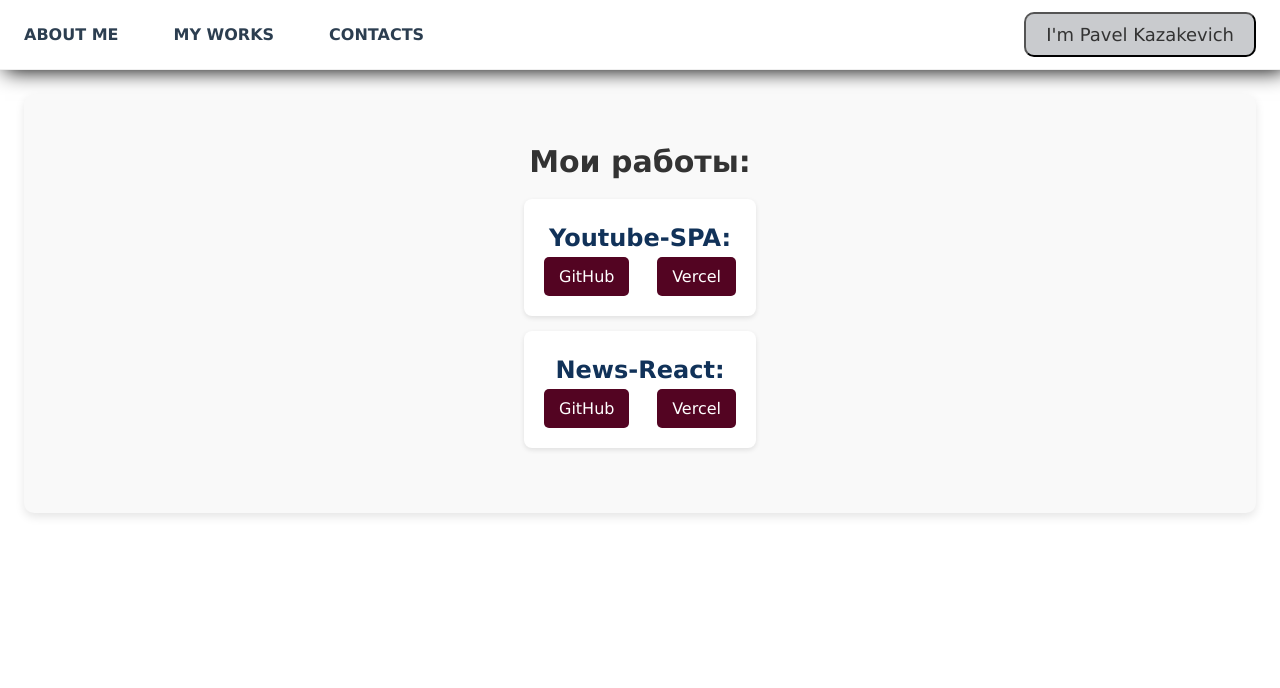
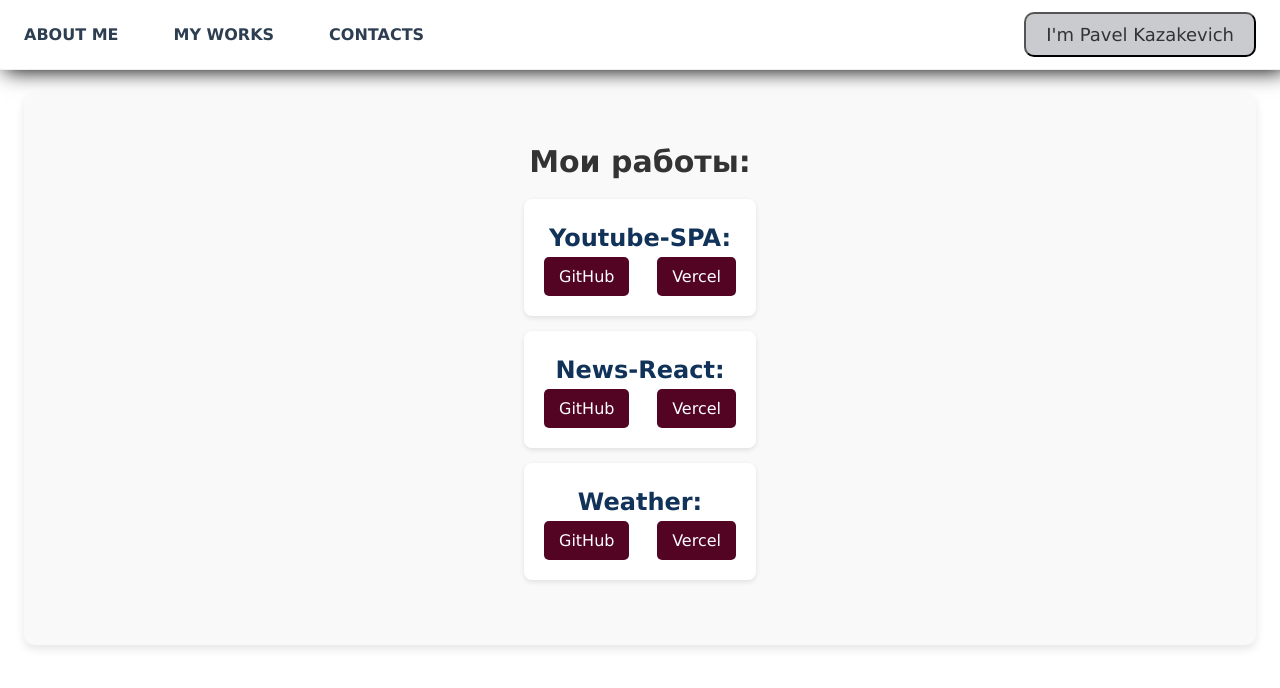
Before and after one commit to pablitodon/Portfolio, a React (Vite) app: page /myWorks in a window 1280 px wide. Shown: the top 688 px of the page. Built offline with nearby package versions, Linux system fonts and the light colour scheme; a web font is replaced by a local one.

Commit message:
fix works

```diff
--- a/src/components/Works/Works.tsx
+++ b/src/components/Works/Works.tsx
@@ -44,6 +44,24 @@ const Works = () => {
                             </a>
                         </div>
                     </li>
+                    <li className={styles.workItem}>
+                        <h3 className={styles.title}>Weather:</h3>
+                        <div className={styles.links}>
+                            <a
+                                className={styles.link}
+                                target="_blank"
+                                href="https://github.com/pablitodon/weather"
+                            >GitHub
+                            </a>
+                            <a
+                                className={styles.link}
+                                href="https://weather-sage-iota.vercel.app/"
+                                target="_blank"
+                            >
+                                Vercel
+                            </a>
+                        </div>
+                    </li>
                 </ul>
             </div>
         </section>
```
